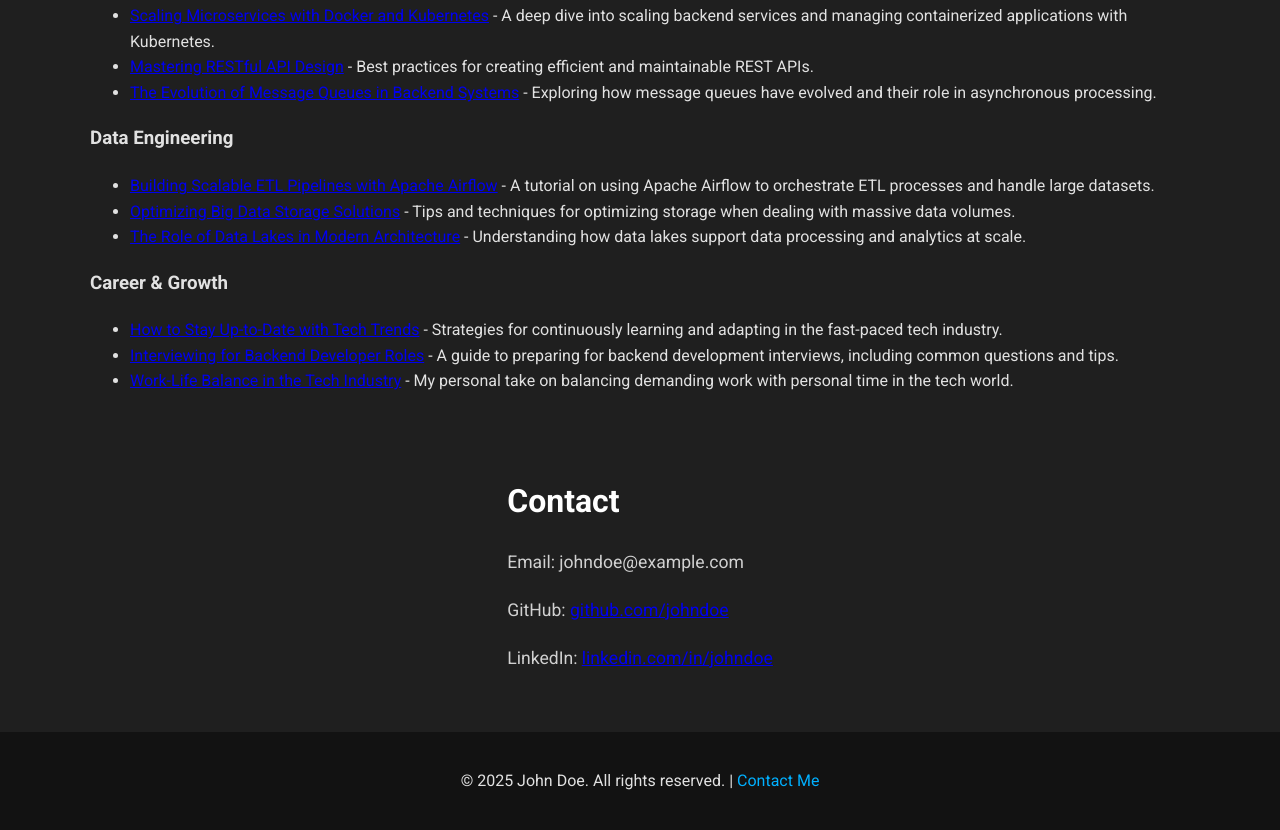
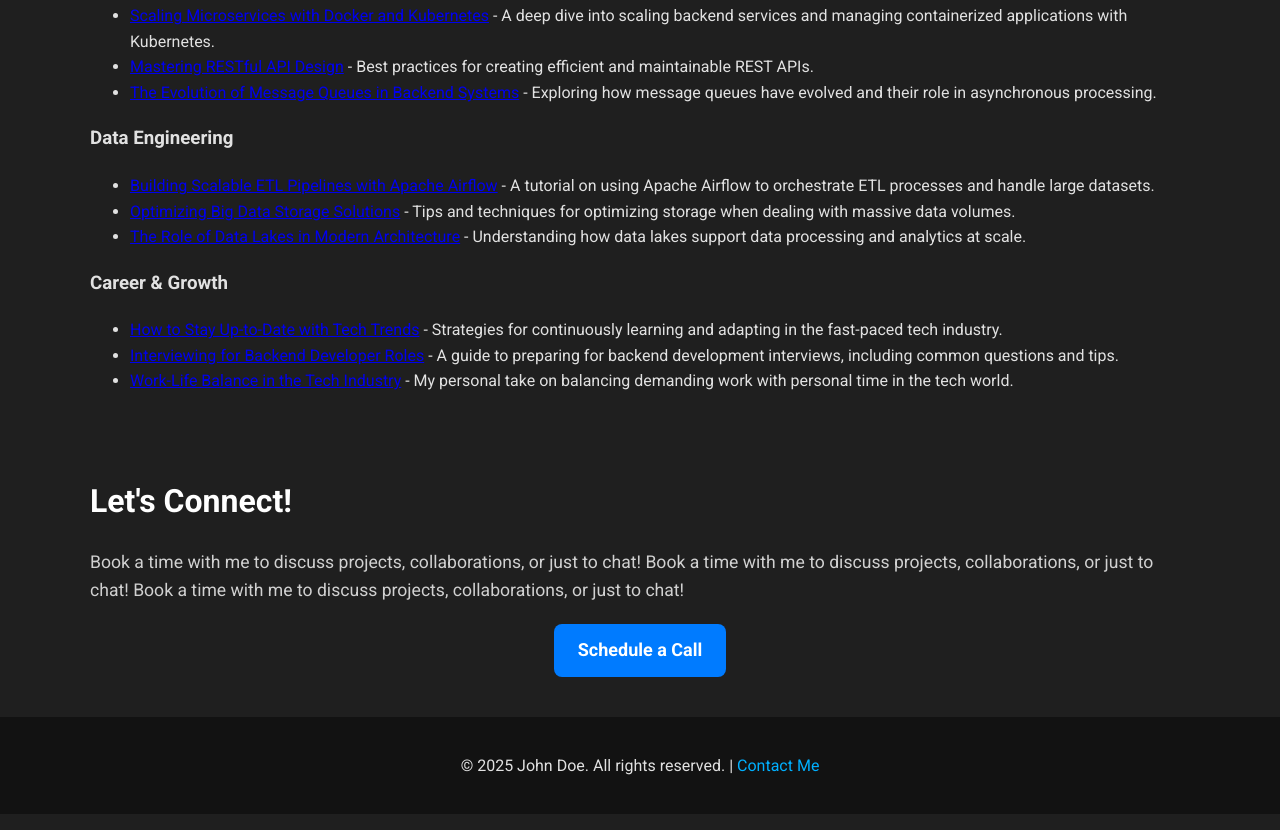
Before and after one commit to TAnas0/my-website, a plain HTML site: page index.html in a window 1280 px wide. Shown: the part 1376-2206 px from the top of the page. Drawn offline with Linux system fonts and the light colour scheme.

Commit message:
Add Callendly link

```diff
--- a/index.html
+++ b/index.html
@@ -123,10 +123,15 @@
 
 
         <section id="contact">
-            <h2>Contact</h2>
-            <p>Email: johndoe@example.com</p>
-            <p>GitHub: <a href="https://github.com/johndoe" target="_blank">github.com/johndoe</a></p>
-            <p>LinkedIn: <a href="https://linkedin.com/in/johndoe" target="_blank">linkedin.com/in/johndoe</a></p>
+            <h2>Let's Connect!</h2>
+            <p>Book a time with me to discuss projects, collaborations, or just to chat! Book a time with me to discuss
+                projects, collaborations, or just to chat! Book a time with me to discuss projects, collaborations, or
+                just to chat!</p>
+            <div class="calendly-container">
+                <a href="https://calendly.com/anastiour" target="_blank" class="calendly-button">
+                    Schedule a Call
+                </a>
+            </div>
         </section>
     </main>
     <footer style="position: static;">
--- a/styles.css
+++ b/styles.css
@@ -45,10 +45,8 @@ header h1 {
 }
 
 nav {
-    display: flex;
     justify-content: space-between;
     align-items: center;
-    width: 100%;
 }
 
 nav ul {
@@ -60,6 +58,7 @@ nav ul {
 
 nav ul li {
     margin-left: 30px;
+    margin-right: 30px;
 }
 
 nav ul li a {
@@ -141,13 +140,43 @@ footer a:hover {
 }
 
 .github-icon a {
-    font-size: 48px; /* Make icon bigger */
-    color: white; /* White color */
+    font-size: 48px;
+    /* Make icon bigger */
+    color: white;
+    /* White color */
     text-decoration: none;
     transition: transform 0.3s ease, color 0.3s ease;
 }
 
 .github-icon a:hover {
-    transform: scale(1.1); /* Slightly enlarge on hover */
-    color: #007bff; /* Change color on hover */
+    transform: scale(1.1);
+    /* Slightly enlarge on hover */
+    color: #007bff;
+    /* Change color on hover */
 }
+
+
+/* Callendly button */
+
+.calendly-container {
+    text-align: center;
+    margin-top: 20px;
+}
+
+.calendly-button {
+    display: inline-block;
+    padding: 12px 24px;
+    font-size: 18px;
+    font-weight: bold;
+    color: white;
+    background: #007bff;
+    /* Change color if needed */
+    border-radius: 8px;
+    text-decoration: none;
+    transition: background 0.3s ease, transform 0.2s ease;
+}
+
+.calendly-button:hover {
+    background: #0056b3;
+    transform: scale(1.05);
+}
```
